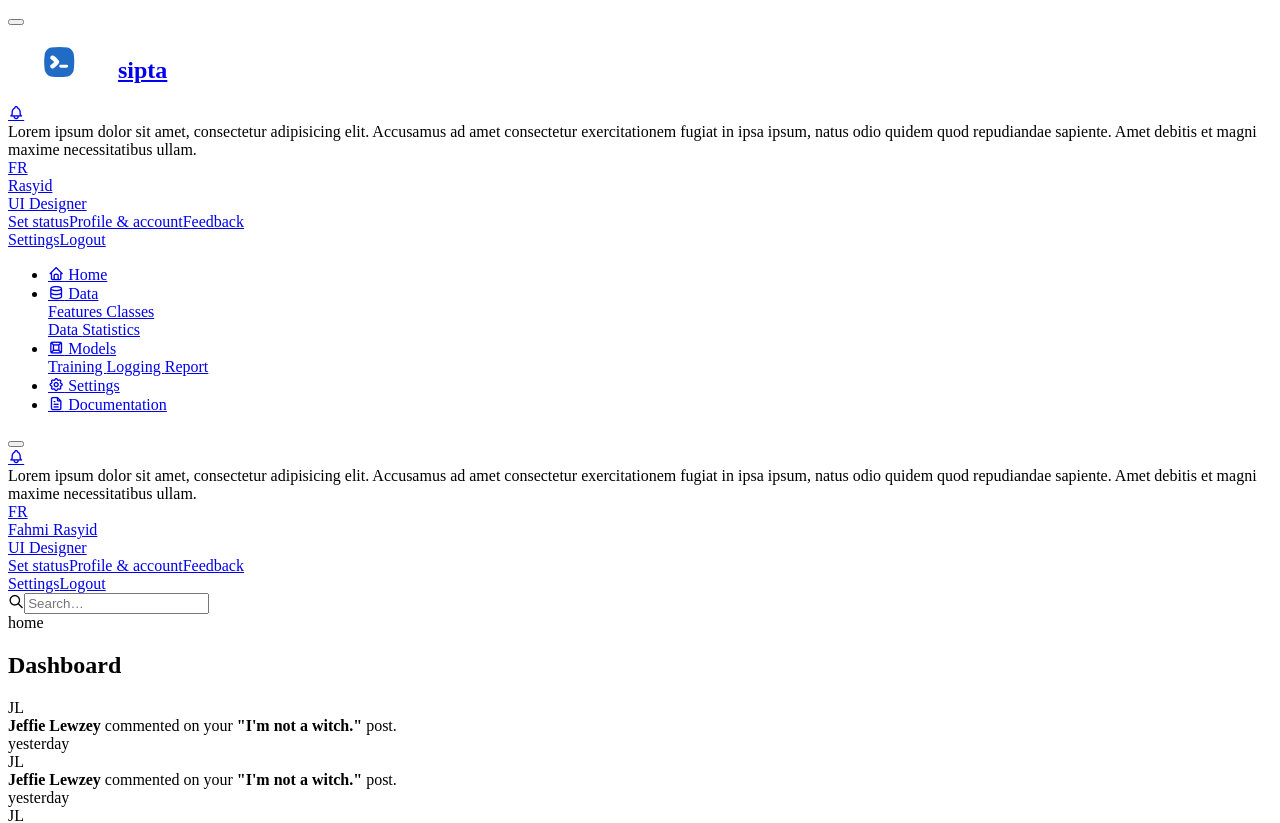
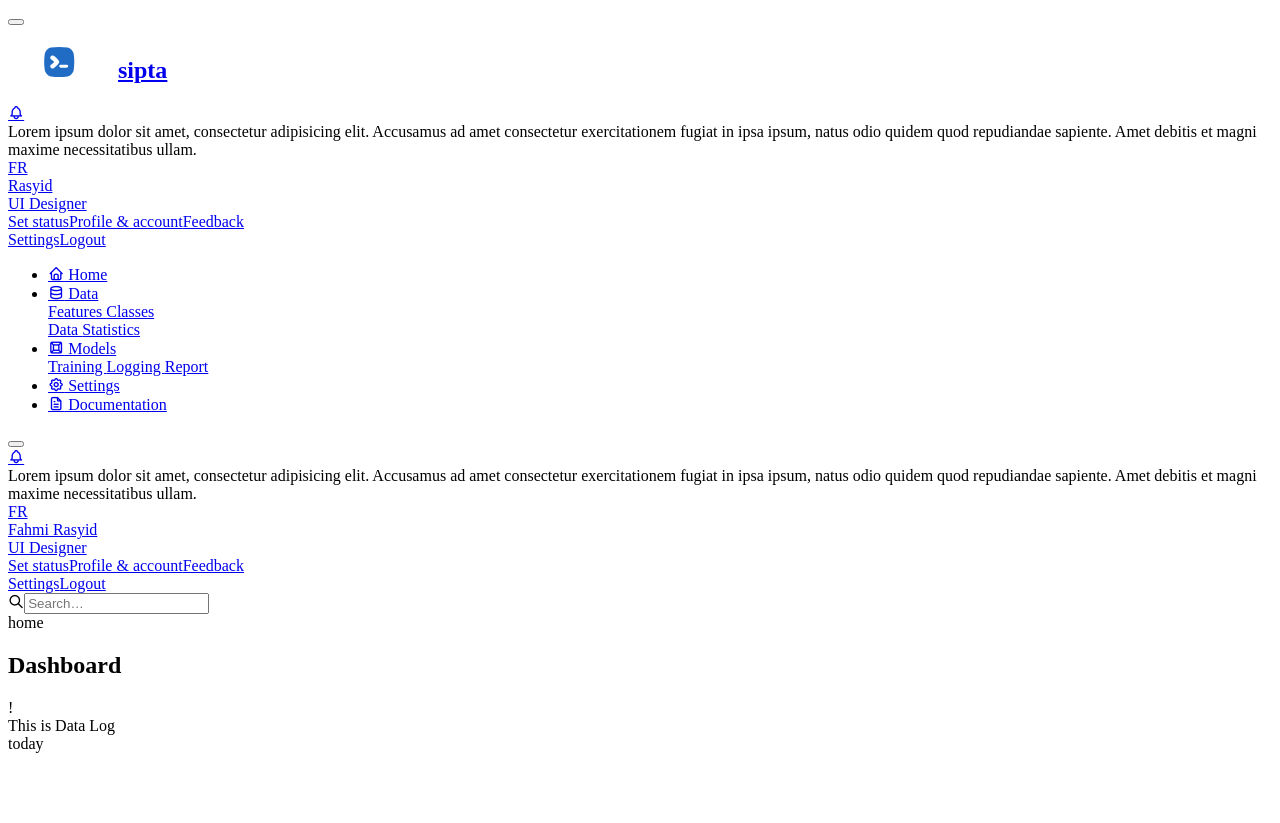
Before and after one commit to rasyidf/sipta-v, a Vue app: page /home in a window 1280 px wide. Shown: the top 823 px of the page. Built offline with nearby package versions, Linux system fonts and the light colour scheme; grey boxes are pictures that could not be loaded.

Commit message:
Update Data Log

```diff
--- a/src/components/dashboard/DataLog.vue
+++ b/src/components/dashboard/DataLog.vue
@@ -2,7 +2,7 @@
   <div class="card" style="height: calc(24rem + 10px)">
     <div class="card-body card-body-scrollable card-body-scrollable-shadow">
       <div class="divide-y-4">
-        <DataLogItem v-for="i in 10" :key="i"/>
+        <DataLogItem v-for="i in datalogs" :key="i" :disp="i.disp" :msg="i.msg" :date="i.date" :background="i.background"/>
       </div>
     </div>
   </div>
@@ -10,6 +10,15 @@
 <script>
 import DataLogItem from "@/components/dashboard/DataLogItem.vue";
 export default {
+    data() {
+    return {
+      datalogs: [
+          {
+             id: 1, disp:'!', msg: 'This is Data Log', date:'today', background:'bg-success'
+          }
+      ],
+    };
+  },
     components: { DataLogItem }
 }
 </script>
--- a/src/components/dashboard/DataLogItem.vue
+++ b/src/components/dashboard/DataLogItem.vue
@@ -1,25 +1,29 @@
 <template>
-  <div class="card" style="height: calc(24rem + 10px)">
-    <div class="card-body card-body-scrollable card-body-scrollable-shadow">
-      <div class="divide-y-4">
-        <div v-for="i in 10" :key="i" class="history-list">
+  <div class="history-list">
     <div class="row">
       <div class="col-auto">
-              <span class="avatar">JL</span>
+        <span class="avatar">{{disp}}</span>
       </div>
       <div class="col">
         <div class="text-truncate">
-                <strong>Jeffie Lewzey</strong> commented on your
-                <strong>"I'm not a witch."</strong> post.
+          {{msg}}
         </div>
-              <div class="text-muted">yesterday</div>
+        <div class="text-muted">{{date}}</div>
       </div>
       <div class="col-auto align-self-center">
-              <div class="badge bg-primary"></div>
-            </div>
-          </div>
-        </div>
+        <div class="badge bg-primary" :class="[background]"></div>
       </div>
     </div>
   </div>
 </template>
+<script>
+export default {
+  name: "DataLogItem",
+  props: {
+    disp: String,
+    msg: String,
+    date: String,
+    background: String,
+  },
+};
+</script>
--- a/src/views/Home.vue
+++ b/src/views/Home.vue
@@ -3,29 +3,7 @@
     <PageHeader title="Dashboard" subtitle="home"/>
     <div class="row row-deck row-cards">
         <div class="col-md-8">
-          <div class="card" style="height: calc(24rem + 10px)">
-            <div class="card-body card-body-scrollable card-body-scrollable-shadow">
-              <div class="divide-y-4">
-                <div v-for="i in 10" :key="i" class="history-list">
-                  <div class="row">
-                    <div class="col-auto">
-                      <span class="avatar">JL</span>
-                    </div>
-                    <div class="col">
-                      <div class="text-truncate">
-                        <strong>Jeffie Lewzey</strong> commented on your <strong>"I'm not a witch."</strong> post.
-                      </div>
-                      <div class="text-muted">yesterday</div>
-                    </div>
-                    <div class="col-auto align-self-center">
-                      <div class="badge bg-primary"></div>
-                    </div>
-                  </div>
-                </div>
-
-              </div>
-            </div>
-          </div>
+          <DataLog/>
         </div>
         <div class="col-md-4">
           <div class="row row-cards">
@@ -491,8 +469,9 @@
 
 <script>
 import PageHeader from "@/components/PageHeader.vue";
+import DataLog from "@/components/dashboard/DataLog.vue";
 export default {
   name: "Home",
-  components: { PageHeader },
+  components: { PageHeader, DataLog },
 };
 </script>
```
Lines whose indentation alone changed are shown as unchanged.
